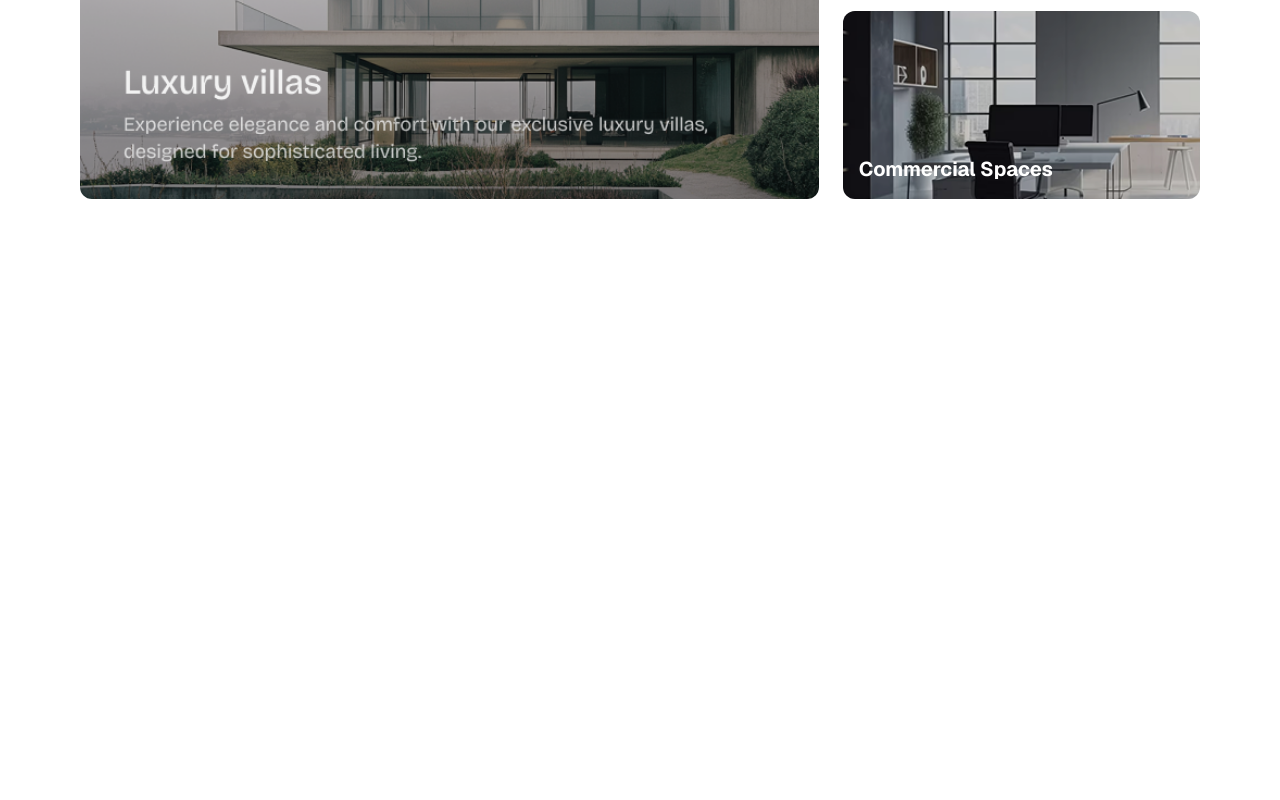
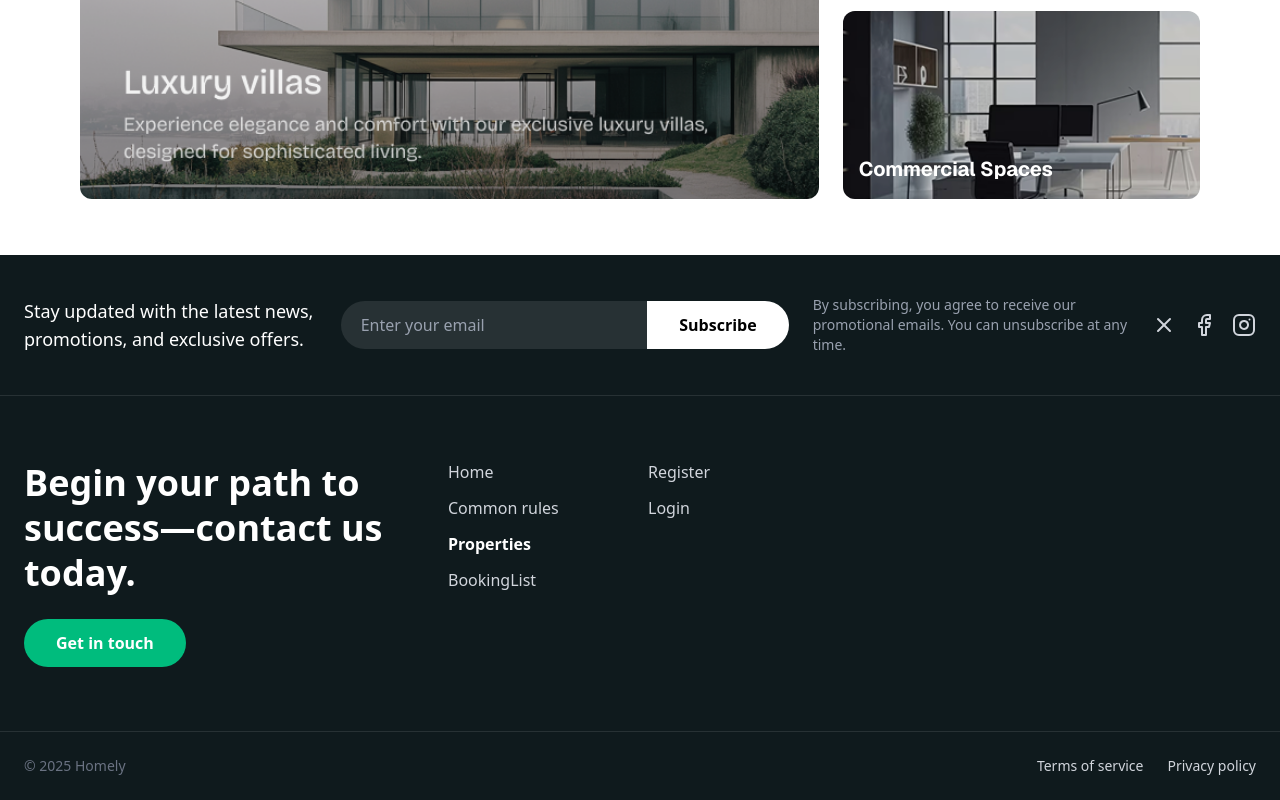
Before and after one commit to shreyashpatel5506/realestate, a Next.js app: page / in a window 1280 px wide. Shown: the part 1573-2373 px from the top of the page. Before the commit the page ends 1828 px from the top, so only its background shows below. Built offline with nearby package versions, Linux system fonts and the light colour scheme.

Commit message:
change in footer and footer implement

```diff
--- a/app/commonrules/page.jsx
+++ b/app/commonrules/page.jsx
@@ -0,0 +1,92 @@
+"use client";
+
+import Navbar from "../components/Navbar";
+import Image from "next/image";
+import content from "../../public/Content.png"
+
+export default function BlogArticlePage() {
+    return (
+        <div className="min-h-screen bg-gray-50">
+            {/* Top Navbar */}
+            <Navbar theme="light" />
+
+            {/* Content */}
+            <main className="max-w-4xl mx-auto px-4 py-10">
+                {/* Title */}
+                <h1 className="text-3xl md:text-4xl font-bold text-gray-900 mb-4">
+                    Top 5 tips for first-time home buyers navigating the market
+                </h1>
+
+                {/* Meta */}
+                <div className="flex items-center gap-4 text-sm  text-black mb-6">
+                    <span>By Homely Team</span>
+                    <span>•</span>
+                    <span>June 12, 2025</span>
+                    <span>•</span>
+                    <span>5 min read</span>
+                </div>
+
+                {/* Hero Image */}
+                <div className="relative w-full h-72 md:h-96 rounded-2xl overflow-hidden mb-8">
+                    <Image
+                        src={content}
+                        alt="Home interior"
+                        fill
+                        className="object-cover"
+                        priority
+                    />
+                </div>
+
+                {/* Article Body */}
+                <article className="prose prose-gray max-w-none text-black">
+                    <p>
+                        Buying your first home can feel overwhelming, especially in a fast-
+                        moving real estate market. With the right preparation and guidance,
+                        you can make confident decisions and avoid common mistakes.
+                    </p>
+
+                    <h2>1. Determine your budget and get pre-approved</h2>
+                    <p>
+                        Before you start browsing listings, understand how much you can
+                        realistically afford. Getting pre-approved for a mortgage gives you
+                        clarity and strengthens your position when making an offer.
+                    </p>
+
+                    <h2>2. Research the market and neighborhoods</h2>
+                    <p>
+                        Study recent sale prices, local amenities, future development plans,
+                        and commute times. A good neighborhood often matters as much as the
+                        property itself.
+                    </p>
+
+                    <h2>3. Work with a trusted real estate agent</h2>
+                    <p>
+                        An experienced agent can guide you through negotiations, paperwork,
+                        and inspections while helping you avoid costly pitfalls.
+                    </p>
+
+                    <h2>4. Consider additional costs beyond the purchase price</h2>
+                    <p>
+                        Remember to budget for closing costs, maintenance, property taxes,
+                        insurance, and potential renovations.
+                    </p>
+
+                    <h2>5. Don’t rush—be patient and strategic</h2>
+                    <p>
+                        It’s easy to feel pressured, but the right home is worth waiting for.
+                        Stay focused on your priorities and long-term goals.
+                    </p>
+
+                    <hr />
+
+                    <p className="font-semibold">Final thoughts</p>
+                    <p>
+                        Your first home purchase is a major milestone. With preparation,
+                        research, and professional support, you can navigate the market with
+                        confidence and peace of mind.
+                    </p>
+                </article>
+            </main>
+        </div>
+    );
+}
--- /dev/null
+++ b/app/components/footer.js
@@ -0,0 +1,82 @@
+"use client";
+
+import { Facebook, Instagram, X } from "lucide-react";
+import Link from "next/link";
+
+export default function Footer() {
+    return (
+        <footer className="bg-[#0f1a1d] text-gray-300">
+            {/* Newsletter */}
+            <div className="max-w-7xl mx-auto px-6 py-10 border-b border-white/10">
+                <div className="flex flex-col lg:flex-row lg:items-center lg:justify-between gap-6">
+                    <p className="text-white text-lg max-w-md">
+                        Stay updated with the latest news, promotions, and exclusive offers.
+                    </p>
+
+                    <div className="flex w-full max-w-md">
+                        <input
+                            type="email"
+                            placeholder="Enter your email"
+                            className="flex-1 px-5 py-3 rounded-l-full bg-white/10 text-white placeholder-gray-400 focus:outline-none"
+                        />
+                        <button className="px-8 py-3 rounded-r-full bg-white text-black font-semibold">
+                            Subscribe
+                        </button>
+                    </div>
+
+                    <p className="text-sm text-gray-400 max-w-sm">
+                        By subscribing, you agree to receive our promotional emails. You can
+                        unsubscribe at any time.
+                    </p>
+
+                    <div className="flex gap-4">
+                        <X className="cursor-pointer hover:text-white" />
+                        <Facebook className="cursor-pointer hover:text-white" />
+                        <Instagram className="cursor-pointer hover:text-white" />
+                    </div>
+                </div>
+            </div>
+
+            {/* Main Footer */}
+            <div className="max-w-7xl mx-auto px-6 py-16 grid grid-cols-1 md:grid-cols-3 gap-10">
+                {/* Left */}
+                <div>
+                    <h2 className="text-4xl font-bold text-white leading-tight">
+                        Begin your path to
+                        <br /> success—contact us today.
+                    </h2>
+                    <button className="mt-6 px-8 py-3 rounded-full bg-emerald-500 text-white font-semibold hover:bg-emerald-600">
+                        Get in touch
+                    </button>
+                </div>
+
+                {/* Middle Links */}
+                <div className="grid grid-cols-2 gap-4">
+                    <ul className="space-y-3">
+                        <li><Link href="/" className="hover:text-white">Home</Link></li>
+                        <li><Link href="/commonrules" className="hover:text-white">Common rules</Link></li>
+                        <li><Link href="/properties" className="text-white font-semibold">Properties</Link></li>
+                        <li><Link href="/bookingList" className="hover:text-white">BookingList</Link></li>
+                    </ul>
+
+                    <ul className="space-y-3">
+                        <li><Link href="/signup" className="hover:text-white">Register</Link></li>
+                        <li><Link href="/login" className="hover:text-white">Login</Link></li>
+
+                    </ul>
+                </div>
+            </div>
+
+            {/* Bottom Bar */}
+            <div className="border-t border-white/10">
+                <div className="max-w-7xl mx-auto px-6 py-6 flex flex-col md:flex-row items-center justify-between gap-4">
+                    <p className="text-sm text-gray-500">© 2025 Homely</p>
+                    <div className="flex gap-6 text-sm">
+                        <span className="hover:text-white">Terms of service</span>
+                        <span  className="hover:text-white">Privacy policy</span>
+                    </div>
+                </div>
+            </div>
+        </footer>
+    );
+}
--- a/app/layout.js
+++ b/app/layout.js
@@ -1,6 +1,7 @@
 import { Bricolage_Grotesque, Inter } from "next/font/google";
 import { Geist, Geist_Mono } from "next/font/google";
 import "./globals.css";
+import Footer from "./components/footer";
 
 const geistSans = Geist({
   variable: "--font-geist-sans",
@@ -34,6 +35,7 @@ export default function RootLayout({ children }) {
         className={`${geistSans.variable} ${geistMono.variable} ${bricolage.variable} bg-white antialiased`}
       >
         {children}
+        <Footer/>
       </body>
     </html>
   );
```
Also changed, not shown: public/Content.png (added).
